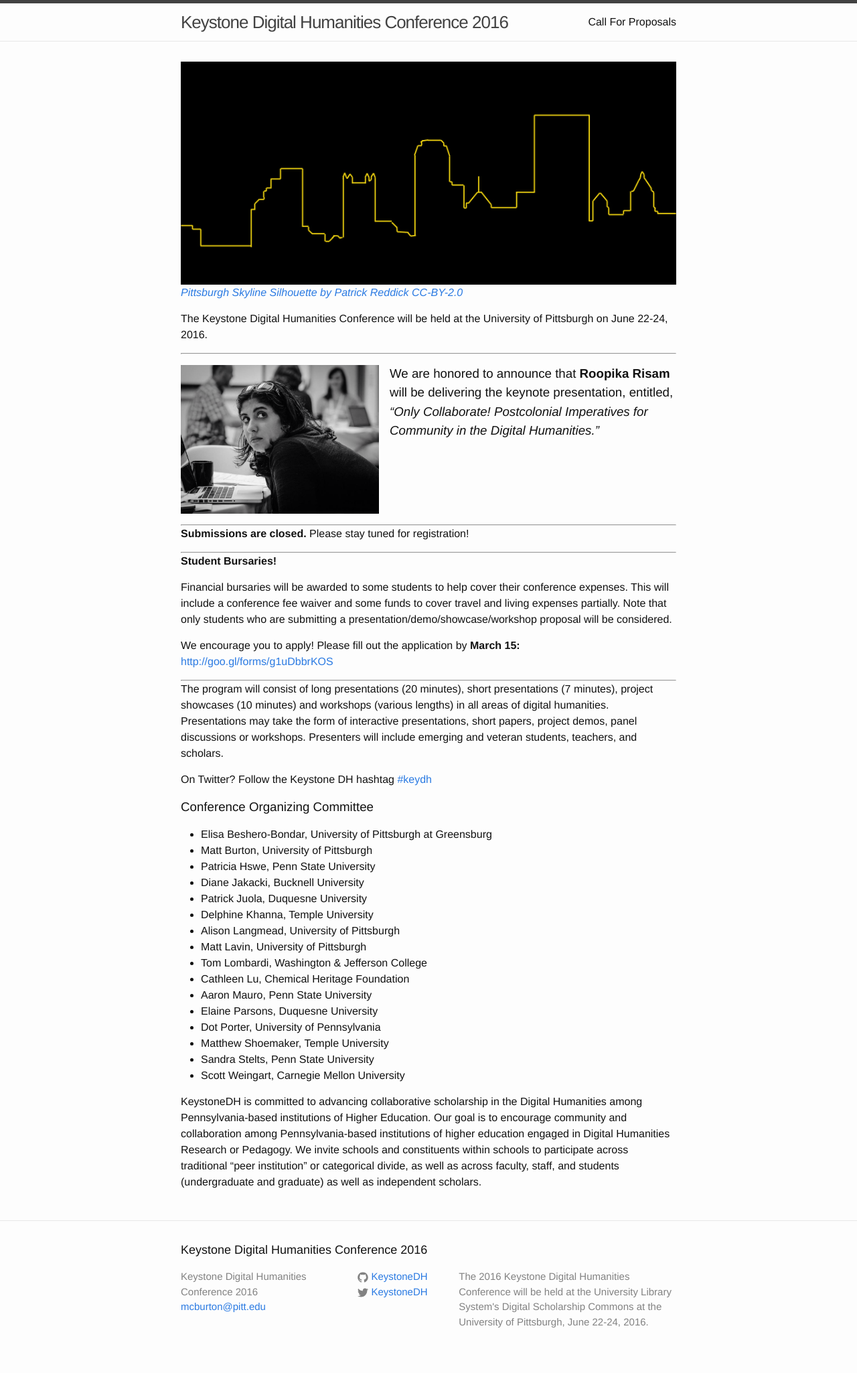
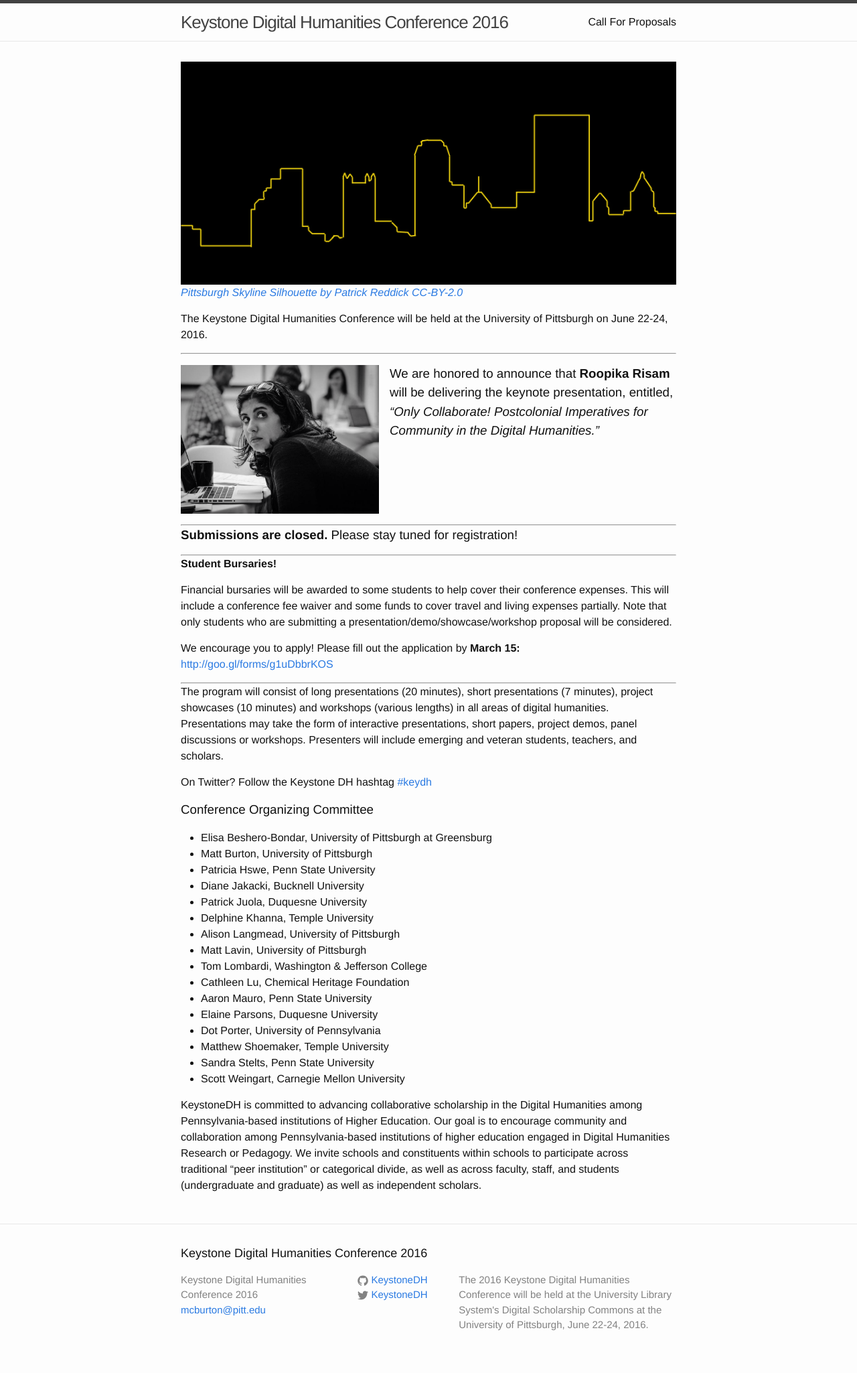
Before and after one commit to KeystoneDH/2016, a Jekyll site: the page built from index.md, in a window 1280 px wide. Shown: the whole page at 67% size. Built offline with Jekyll 4.4.1, drawn with Linux system fonts in a browser that asks for light colours.

Commit message:
adding emphasis

```diff
--- a/index.md
+++ b/index.md
@@ -23,7 +23,7 @@ The Keystone Digital Humanities Conference will be held at the University of Pit
 
 ---
 
-**Submissions are closed.** Please stay tuned for registration!
+### **Submissions are closed.** Please stay tuned for registration!
 
 ---
 **Student Bursaries!**
```
